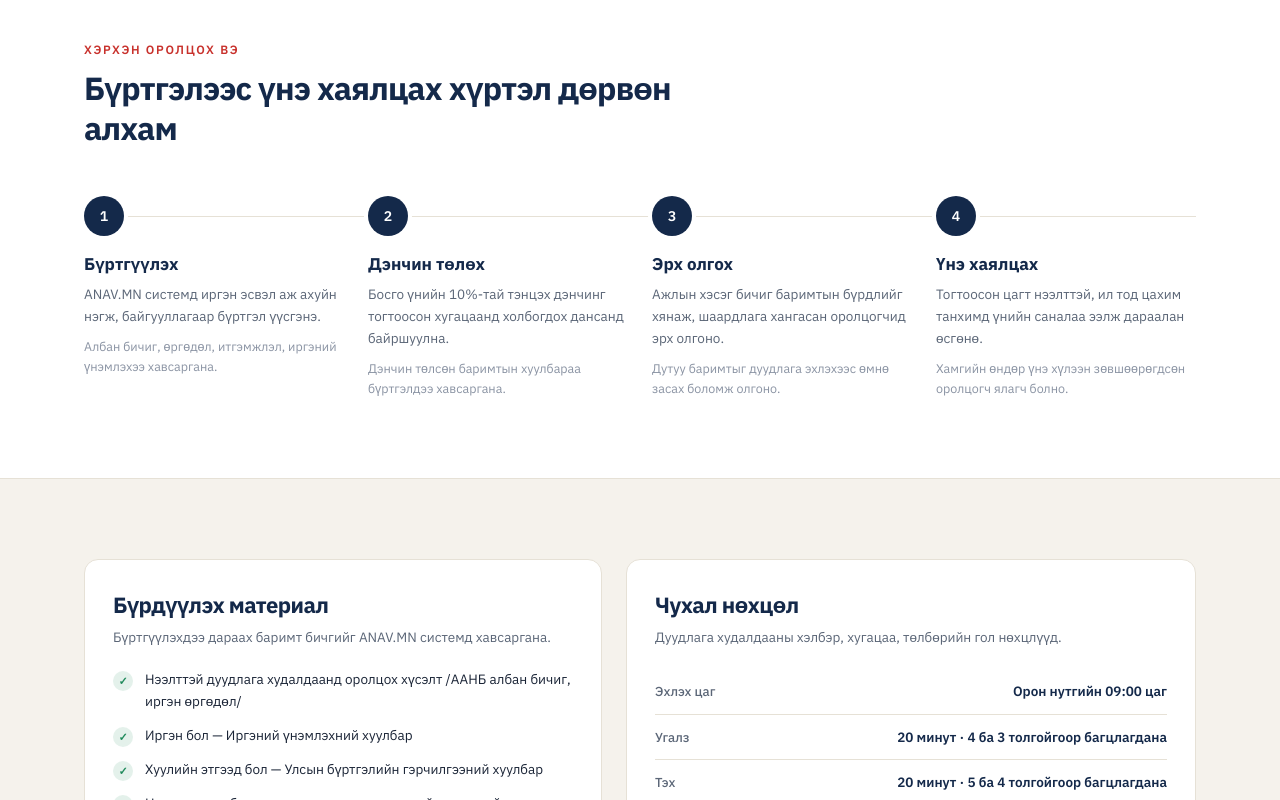
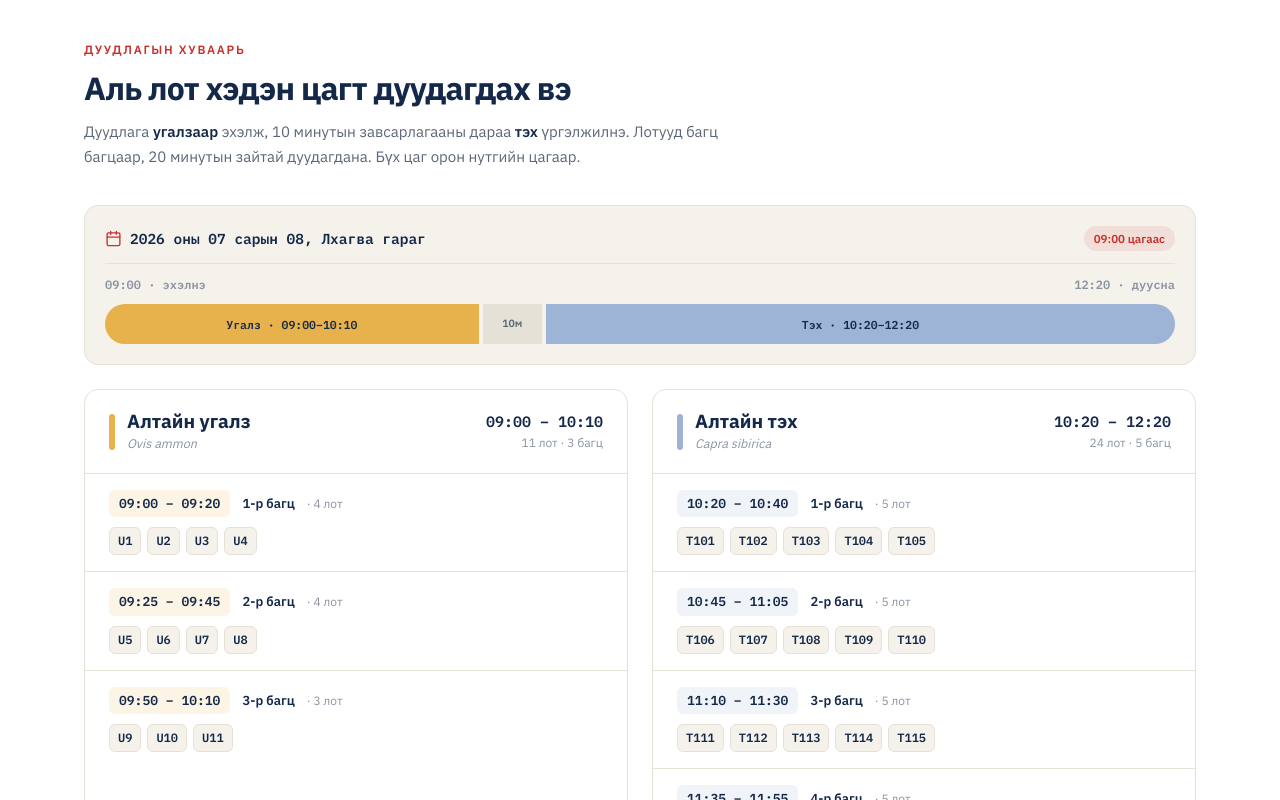
Before and after one commit to fw-amgaa/auction, a Next.js app in the folder apps/web/: page / in a window 1280 px wide. Shown: the part 1560-2360 px from the top of the page. Built offline with nearby package versions, Linux system fonts and the light colour scheme.

Commit message:
schedule

```diff
--- a/apps/web/app/page.tsx
+++ b/apps/web/app/page.tsx
@@ -65,6 +65,48 @@ const SPECIES: Species[] = [
   },
 ];
 
+/* ── auction-day timetable (from the official багц schedule) ─────────── */
+
+type SpeciesSchedule = {
+  name: string;
+  latin: string;
+  accent: string;
+  window: string;
+  totalLots: number;
+  batches: { label: string; time: string; codes: string[] }[];
+};
+
+const SCHEDULE: SpeciesSchedule[] = [
+  {
+    name: "Алтайн угалз",
+    latin: "Ovis ammon",
+    accent: "#e7b24b",
+    window: "09:00 – 10:10",
+    totalLots: 11,
+    batches: [
+      { label: "1-р багц", time: "09:00 – 09:20", codes: ["U1", "U2", "U3", "U4"] },
+      { label: "2-р багц", time: "09:25 – 09:45", codes: ["U5", "U6", "U7", "U8"] },
+      { label: "3-р багц", time: "09:50 – 10:10", codes: ["U9", "U10", "U11"] },
+    ],
+  },
+  {
+    name: "Алтайн тэх",
+    latin: "Capra sibirica",
+    accent: "#9db4d6",
+    window: "10:20 – 12:20",
+    totalLots: 24,
+    batches: [
+      { label: "1-р багц", time: "10:20 – 10:40", codes: ["T101", "T102", "T103", "T104", "T105"] },
+      { label: "2-р багц", time: "10:45 – 11:05", codes: ["T106", "T107", "T108", "T109", "T110"] },
+      { label: "3-р багц", time: "11:10 – 11:30", codes: ["T111", "T112", "T113", "T114", "T115"] },
+      { label: "4-р багц", time: "11:35 – 11:55", codes: ["T116", "T117", "T118", "T119", "T120"] },
+      { label: "5-р багц", time: "12:00 – 12:20", codes: ["T121", "T122", "T123", "T124"] },
+    ],
+  },
+];
+
+const AUCTION_DATE = "2026 оны 07 сарын 08, Лхагва гараг";
+
 const STEPS: [string, string, string][] = [
   [
     "Бүртгүүлэх",
@@ -97,7 +139,10 @@ const DOCS: string[] = [
 ];
 
 const PRINCIPLES: [string, string][] = [
-  ["Нээлттэй, ил тод", "Дуудлага бүхэлдээ цахим хэлбэрээр, нийтэд ил тод явагдана."],
+  [
+    "Нээлттэй, ил тод",
+    "Дуудлага бүхэлдээ цахим хэлбэрээр, нийтэд ил тод явагдана.",
+  ],
   ["Тэгш, шударга", "Бүх оролцогчид адил тэгш нөхцөлд өрсөлдөнө."],
   [
     "Алхамтай өсөлт",
@@ -131,13 +176,19 @@ export default function LandingPage() {
             <a href="#amitad" className="transition-colors hover:text-white">
               Амьтад
             </a>
+            <a href="#huvaari" className="transition-colors hover:text-white">
+              Хуваарь
+            </a>
             <a href="#oroltsoh" className="transition-colors hover:text-white">
               Хэрхэн оролцох
             </a>
             <a href="#nohtsol" className="transition-colors hover:text-white">
               Нөхцөл
             </a>
-            <Link href="/guidelines" className="transition-colors hover:text-white">
+            <Link
+              href="/guidelines"
+              className="transition-colors hover:text-white"
+            >
               Удирдамж
             </Link>
           </nav>
@@ -186,9 +237,10 @@ export default function LandingPage() {
               className="rise mt-5 max-w-xl text-pretty text-[15px] leading-relaxed text-white/75 sm:text-base"
               style={{ animationDelay: "160ms" }}
             >
-              Дэнчин төлж бүртгүүлсэн иргэн, аж ахуйн нэгж, байгууллага угалз, тэх
-              агнуулах зөвшөөрлийн төлөө нээлттэй, ил тод өрсөлдөнө. Бүртгэл, үнэ хаялцах
-              бүх үйл явц <span className="font-semibold text-white">ANAV.MN</span> дээр
+              Дэнчин төлж бүртгүүлсэн иргэн, аж ахуйн нэгж, байгууллага угалз,
+              тэх агнуулах зөвшөөрлийн төлөө нээлттэй, ил тод өрсөлдөнө.
+              Бүртгэл, үнэ хаялцах бүх үйл явц{" "}
+              <span className="font-semibold text-white">ANAV.MN</span> дээр
               цахимаар явагдана.
             </p>
 
@@ -226,8 +278,12 @@ export default function LandingPage() {
               {HERO_STATS.map(([n, label]) => (
                 <div key={label}>
                   <dt className="sr-only">{label}</dt>
-                  <dd className="tnum text-3xl font-bold text-white sm:text-[34px]">{n}</dd>
-                  <div className="mt-1 text-[12.5px] leading-snug text-white/60">{label}</div>
+                  <dd className="tnum text-3xl font-bold text-white sm:text-[34px]">
+                    {n}
+                  </dd>
+                  <div className="mt-1 text-[12.5px] leading-snug text-white/60">
+                    {label}
+                  </div>
                 </div>
               ))}
             </dl>
@@ -235,7 +291,10 @@ export default function LandingPage() {
         </section>
 
         {/* ── species / lots ─────────────────────────────────────── */}
-        <section id="amitad" className="scroll-anchor mx-auto max-w-6xl px-5 py-20">
+        <section
+          id="amitad"
+          className="scroll-anchor mx-auto max-w-6xl px-5 py-20"
+        >
           <div className="max-w-2xl">
             <span className="text-xs font-semibold uppercase tracking-[0.14em] text-crimson">
               Дуудлагад орох амьтад
@@ -244,9 +303,9 @@ export default function LandingPage() {
               Хоёр төрлийн агнуурын амьтан
             </h2>
             <p className="mt-3 text-[15px] leading-relaxed text-ink-soft">
-              Засгийн газрын 2026 оны 222 дугаар тогтоолд заасны дагуу амьтан тус бүрийн
-              экологи-эдийн засгийн үнэлгээний 100 хувийг дуудлага худалдааны анхны үнийн
-              санал болгон тооцно.
+              Засгийн газрын 2026 оны 222 дугаар тогтоолд заасны дагуу амьтан
+              тус бүрийн экологи-эдийн засгийн үнэлгээний 100 хувийг дуудлага
+              худалдааны анхны үнийн санал болгон тооцно.
             </p>
           </div>
 
@@ -266,7 +325,9 @@ export default function LandingPage() {
                       <h3 className="mt-1 text-[26px] font-bold leading-tight text-white">
                         {s.name}
                       </h3>
-                      <div className="mt-0.5 text-[13px] italic text-gold">{s.latin}</div>
+                      <div className="mt-0.5 text-[13px] italic text-gold">
+                        {s.latin}
+                      </div>
                     </div>
                     <span
                       className="tnum mt-1 shrink-0 rounded-pill px-3 py-1 text-xs font-semibold"
@@ -279,9 +340,19 @@ export default function LandingPage() {
 
                 {/* data grid */}
                 <dl className="grid grid-cols-2 gap-px bg-line">
-                  <Field label="Экологи-эдийн засгийн үнэлгээ" value={s.valuation} />
-                  <Field label="Дуудлагын босго үнэ" value={s.threshold} accent />
-                  <Field label="Үнэ хаялцах саналууд" value={s.bids.join("  /  ")} />
+                  <Field
+                    label="Экологи-эдийн засгийн үнэлгээ"
+                    value={s.valuation}
+                  />
+                  <Field
+                    label="Дуудлагын босго үнэ"
+                    value={s.threshold}
+                    accent
+                  />
+                  <Field
+                    label="Үнэ хаялцах саналууд"
+                    value={s.bids.join("  /  ")}
+                  />
                   <Field label="Багцлалт" value={s.batch} />
                 </dl>
 
@@ -294,8 +365,126 @@ export default function LandingPage() {
           </div>
         </section>
 
+        {/* ── auction-day schedule / timetable ───────────────────── */}
+        <section id="huvaari" className="scroll-anchor border-y border-line bg-card">
+          <div className="mx-auto max-w-6xl px-5 py-20">
+            <div className="max-w-2xl">
+              <span className="text-xs font-semibold uppercase tracking-[0.14em] text-crimson">
+                Дуудлагын хуваарь
+              </span>
+              <h2 className="mt-2 text-[32px] font-bold leading-tight tracking-tight text-navy">
+                Аль лот хэдэн цагт дуудагдах вэ
+              </h2>
+              <p className="mt-3 text-[15px] leading-relaxed text-ink-soft">
+                Дуудлага <span className="font-semibold text-navy">угалзаар</span> эхэлж, 10 минутын
+                завсарлагааны дараа <span className="font-semibold text-navy">тэх</span> үргэлжилнэ.
+                Лотууд багц багцаар, 20 минутын зайтай дуудагдана. Бүх цаг орон нутгийн цагаар.
+              </p>
+            </div>
+
+            {/* day at a glance — the whole auction morning in one bar */}
+            <div className="mt-9 rounded-card border border-line bg-sand p-4 sm:p-5">
+              <div className="mb-3 flex flex-wrap items-center gap-2 border-b border-line pb-3">
+                <CalendarIcon />
+                <span className="tnum text-[14.5px] font-bold text-navy">{AUCTION_DATE}</span>
+                <span className="ml-auto rounded-pill bg-crimson/10 px-2.5 py-1 text-[11.5px] font-semibold text-crimson">
+                  09:00 цагаас
+                </span>
+              </div>
+              <div className="tnum flex items-center justify-between text-[12px] font-semibold text-muted">
+                <span>09:00 · эхэлнэ</span>
+                <span>12:20 · дуусна</span>
+              </div>
+              <div className="mt-2.5 flex items-stretch gap-1 overflow-hidden rounded-pill">
+                <div
+                  className="tnum flex h-10 items-center justify-center px-2 text-center text-[11.5px] font-bold text-navy"
+                  style={{ flexGrow: 70, flexBasis: 0, background: "#e7b24b" }}
+                >
+                  Угалз · 09:00–10:10
+                </div>
+                <div
+                  className="flex h-10 items-center justify-center px-1 text-center text-[10.5px] font-semibold text-ink-soft"
+                  style={{ flexGrow: 10, flexBasis: 0, background: "#e6e1d6" }}
+                >
+                  10м
+                </div>
+                <div
+                  className="tnum flex h-10 items-center justify-center px-2 text-center text-[11.5px] font-bold text-navy"
+                  style={{ flexGrow: 120, flexBasis: 0, background: "#9db4d6" }}
+                >
+                  Тэх · 10:20–12:20
+                </div>
+              </div>
+            </div>
+
+            {/* per-species timelines */}
+            <div className="mt-6 grid gap-6 lg:grid-cols-2">
+              {SCHEDULE.map((sp) => (
+                <article
+                  key={sp.name}
+                  className="overflow-hidden rounded-card border border-line bg-card"
+                >
+                  <div className="flex flex-wrap items-center justify-between gap-3 border-b border-line px-6 py-5">
+                    <div className="flex items-center gap-3">
+                      <span
+                        className="h-9 w-1.5 shrink-0 rounded-full"
+                        style={{ background: sp.accent }}
+                      />
+                      <div>
+                        <h3 className="text-[19px] font-bold leading-tight text-navy">{sp.name}</h3>
+                        <div className="text-[12.5px] italic text-muted">{sp.latin}</div>
+                      </div>
+                    </div>
+                    <div className="text-right">
+                      <div className="tnum text-[15px] font-bold text-navy">{sp.window}</div>
+                      <div className="text-[12px] text-muted">
+                        {sp.totalLots} лот · {sp.batches.length} багц
+                      </div>
+                    </div>
+                  </div>
+
+                  <ol className="divide-y divide-line">
+                    {sp.batches.map((b) => (
+                      <li key={b.label} className="px-6 py-4">
+                        <div className="flex flex-wrap items-center gap-x-3 gap-y-1">
+                          <span
+                            className="tnum rounded-md px-2.5 py-1 text-[13px] font-bold text-navy"
+                            style={{ background: `${sp.accent}26` }}
+                          >
+                            {b.time}
+                          </span>
+                          <span className="text-[13px] font-semibold text-navy">{b.label}</span>
+                          <span className="text-[12px] text-muted">· {b.codes.length} лот</span>
+                        </div>
+                        <div className="mt-2.5 flex flex-wrap gap-1.5">
+                          {b.codes.map((code) => (
+                            <span
+                              key={code}
+                              className="tnum rounded-md border border-line bg-sand px-2 py-1 text-[12px] font-semibold text-navy"
+                            >
+                              {code}
+                            </span>
+                          ))}
+                        </div>
+                      </li>
+                    ))}
+                  </ol>
+                </article>
+              ))}
+            </div>
+
+            <p className="mt-6 inline-flex items-center gap-1.5 text-[12.5px] text-muted">
+              <span className="size-1.5 rounded-full bg-success" />
+              Багц бүрийн хооронд 5 минут, угалз ба тэхийн хооронд 10 минутын завсарлага авна.
+            </p>
+          </div>
+        </section>
+
         {/* ── how to participate ─────────────────────────────────── */}
-        <section id="oroltsoh" className="scroll-anchor border-y border-line bg-card">
+        <section
+          id="oroltsoh"
+          className="scroll-anchor border-y border-line bg-card"
+        >
           <div className="mx-auto max-w-6xl px-5 py-20">
             <div className="max-w-2xl">
               <span className="text-xs font-semibold uppercase tracking-[0.14em] text-crimson">
@@ -317,9 +506,15 @@ export default function LandingPage() {
                   <div className="tnum relative z-10 grid size-10 place-items-center rounded-full bg-navy text-sm font-bold text-white ring-4 ring-card">
                     {i + 1}
                   </div>
-                  <h3 className="mt-4 text-[17px] font-bold text-navy">{title}</h3>
-                  <p className="mt-1.5 text-[13.5px] leading-relaxed text-ink-soft">{body}</p>
-                  <p className="mt-2 text-[12.5px] leading-relaxed text-muted">{note}</p>
+                  <h3 className="mt-4 text-[17px] font-bold text-navy">
+                    {title}
+                  </h3>
+                  <p className="mt-1.5 text-[13.5px] leading-relaxed text-ink-soft">
+                    {body}
+                  </p>
+                  <p className="mt-2 text-[12.5px] leading-relaxed text-muted">
+                    {note}
+                  </p>
                 </li>
               ))}
             </ol>
@@ -327,7 +522,10 @@ export default function LandingPage() {
         </section>
 
         {/* ── required docs + key terms ──────────────────────────── */}
-        <section id="nohtsol" className="scroll-anchor mx-auto max-w-6xl px-5 py-20">
+        <section
+          id="nohtsol"
+          className="scroll-anchor mx-auto max-w-6xl px-5 py-20"
+        >
           <div className="grid gap-6 lg:grid-cols-[1fr_1.1fr]">
             {/* required documents */}
             <div className="rounded-card border border-line bg-card p-7">
@@ -343,7 +541,9 @@ export default function LandingPage() {
                     <span className="mt-0.5 grid size-5 shrink-0 place-items-center rounded-full bg-success/12 text-[11px] font-bold text-success">
                       ✓
                     </span>
-                    <span className="text-[13.5px] leading-relaxed text-ink-strong">{d}</span>
+                    <span className="text-[13.5px] leading-relaxed text-ink-strong">
+                      {d}
+                    </span>
                   </li>
                 ))}
               </ul>
@@ -359,9 +559,16 @@ export default function LandingPage() {
               </p>
               <dl className="mt-5 divide-y divide-line">
                 {TERMS.map(([k, v]) => (
-                  <div key={k} className="flex items-baseline justify-between gap-6 py-3">
-                    <dt className="text-[13px] font-medium text-ink-soft">{k}</dt>
-                    <dd className="text-right text-[13.5px] font-semibold text-navy">{v}</dd>
+                  <div
+                    key={k}
+                    className="flex items-baseline justify-between gap-6 py-3"
+                  >
+                    <dt className="text-[13px] font-medium text-ink-soft">
+                      {k}
+                    </dt>
+                    <dd className="text-right text-[13.5px] font-semibold text-navy">
+                      {v}
+                    </dd>
                   </div>
                 ))}
               </dl>
@@ -389,8 +596,12 @@ export default function LandingPage() {
                       {String(i + 1).padStart(2, "0")}
                     </span>
                     <div>
-                      <h3 className="text-[16px] font-bold text-white">{title}</h3>
-                      <p className="mt-1 text-[13.5px] leading-relaxed text-white/65">{body}</p>
+                      <h3 className="text-[16px] font-bold text-white">
+                        {title}
+                      </h3>
+                      <p className="mt-1 text-[13.5px] leading-relaxed text-white/65">
+                        {body}
+                      </p>
                     </div>
                   </div>
                 ))}
@@ -408,8 +619,9 @@ export default function LandingPage() {
                   Дуудлага худалдаанд оролцоход бэлэн үү?
                 </h2>
                 <p className="mt-3 max-w-md text-[14.5px] leading-relaxed text-ink-soft">
-                  ANAV.MN дээр бүртгэл үүсгэж, дэнчингээ төлж, баримт бичгээ хянуулснаар
-                  угалз, тэх агнах зөвшөөрлийн дуудлагад оролцох эрх нээгдэнэ.
+                  ANAV.MN дээр бүртгэл үүсгэж, дэнчингээ төлж, баримт бичгээ
+                  хянуулснаар угалз, тэх агнах зөвшөөрлийн дуудлагад оролцох эрх
+                  нээгдэнэ.
                 </p>
                 <div className="mt-7 flex flex-wrap gap-3">
                   <Link
@@ -437,8 +649,8 @@ export default function LandingPage() {
                   hovdduudlagahudaldaa@gmail.com
                 </a>
                 <p className="mt-3 text-[13px] leading-relaxed text-ink-soft">
-                  Зохион байгуулагч: Ховд аймгийн Засаг даргын Тамгын газар, Байгаль орчны
-                  газар.
+                  Зохион байгуулагч: Ховд аймгийн Засаг даргын Тамгын газар,
+                  Байгаль орчны газар.
                 </p>
               </div>
             </div>
@@ -453,8 +665,8 @@ export default function LandingPage() {
             <div>
               <Logo height={30} chip />
               <p className="mt-4 max-w-xs text-[13px] leading-relaxed text-white/55">
-                Тусгай зориулалтаар ан амьтан агнах зөвшөөрлийн албан ёсны цахим дуудлага
-                худалдааны систем.
+                Тусгай зориулалтаар ан амьтан агнах зөвшөөрлийн албан ёсны цахим
+                дуудлага худалдааны систем.
               </p>
             </div>
             <div>
@@ -463,7 +675,10 @@ export default function LandingPage() {
               </div>
               <ul className="mt-3 space-y-2 text-[13.5px] text-white/70">
                 <li>
-                  <Link href="/guidelines" className="transition-colors hover:text-white">
+                  <Link
+                    href="/guidelines"
+                    className="transition-colors hover:text-white"
+                  >
                     Удирдамж
                   </Link>
                 </li>
@@ -478,17 +693,26 @@ export default function LandingPage() {
                   </a>
                 </li>
                 <li>
-                  <Link href="/catalog" className="transition-colors hover:text-white">
+                  <Link
+                    href="/catalog"
+                    className="transition-colors hover:text-white"
+                  >
                     Каталог
                   </Link>
                 </li>
                 <li>
-                  <Link href="/register" className="transition-colors hover:text-white">
+                  <Link
+                    href="/register"
+                    className="transition-colors hover:text-white"
+                  >
                     Бүртгүүлэх
                   </Link>
                 </li>
                 <li>
-                  <Link href="/terms" className="transition-colors hover:text-white">
+                  <Link
+                    href="/terms"
+                    className="transition-colors hover:text-white"
+                  >
                     Үйлчилгээний нөхцөл
                   </Link>
                 </li>
@@ -539,6 +763,26 @@ function DownloadIcon() {
   );
 }
 
+function CalendarIcon() {
+  return (
+    <svg
+      width="17"
+      height="17"
+      viewBox="0 0 24 24"
+      fill="none"
+      stroke="currentColor"
+      strokeWidth="1.9"
+      strokeLinecap="round"
+      strokeLinejoin="round"
+      aria-hidden="true"
+      className="text-crimson"
+    >
+      <rect x="3" y="4" width="18" height="18" rx="2" />
+      <path d="M16 2v4M8 2v4M3 10h18" />
+    </svg>
+  );
+}
+
 function Field({
   label,
   value,
```
Also changed, not shown: apps/web/lib/docs.ts (+8 -2 lines), 1 other file (tests, documents, lock files or other folders).
